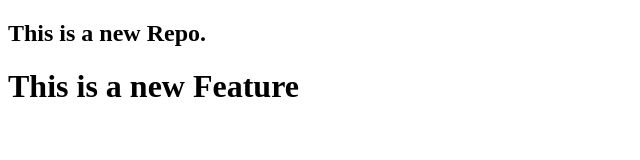
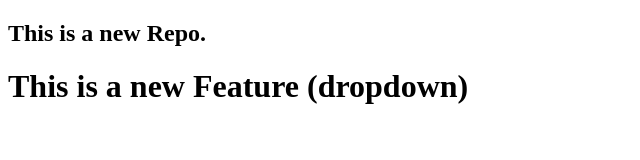
Before and after one commit to kirtandave363/LocalRepo, a plain HTML site: page index.html in a window 1280 px wide. Shown: the whole page, without its empty margins (0-640 px from the left). Drawn offline with Linux system fonts and the light colour scheme.

Commit message:
add dropdown

```diff
--- a/index.html
+++ b/index.html
@@ -8,6 +8,6 @@
 <body>
     <h2>This is a new Repo.</h2>
 
-    <h1>This is a new Feature</h1>
+    <h1>This is a new Feature (dropdown)</h1>
 </body>
 </html>
```
